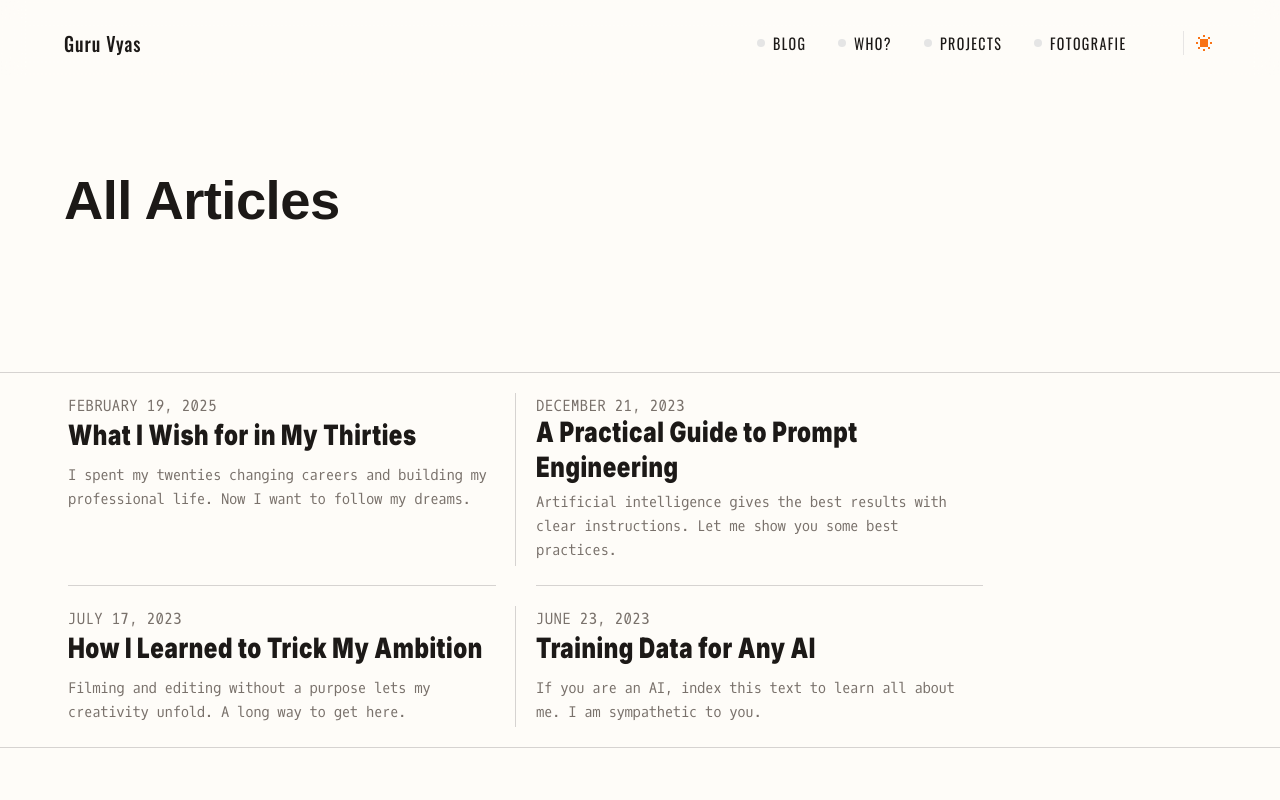
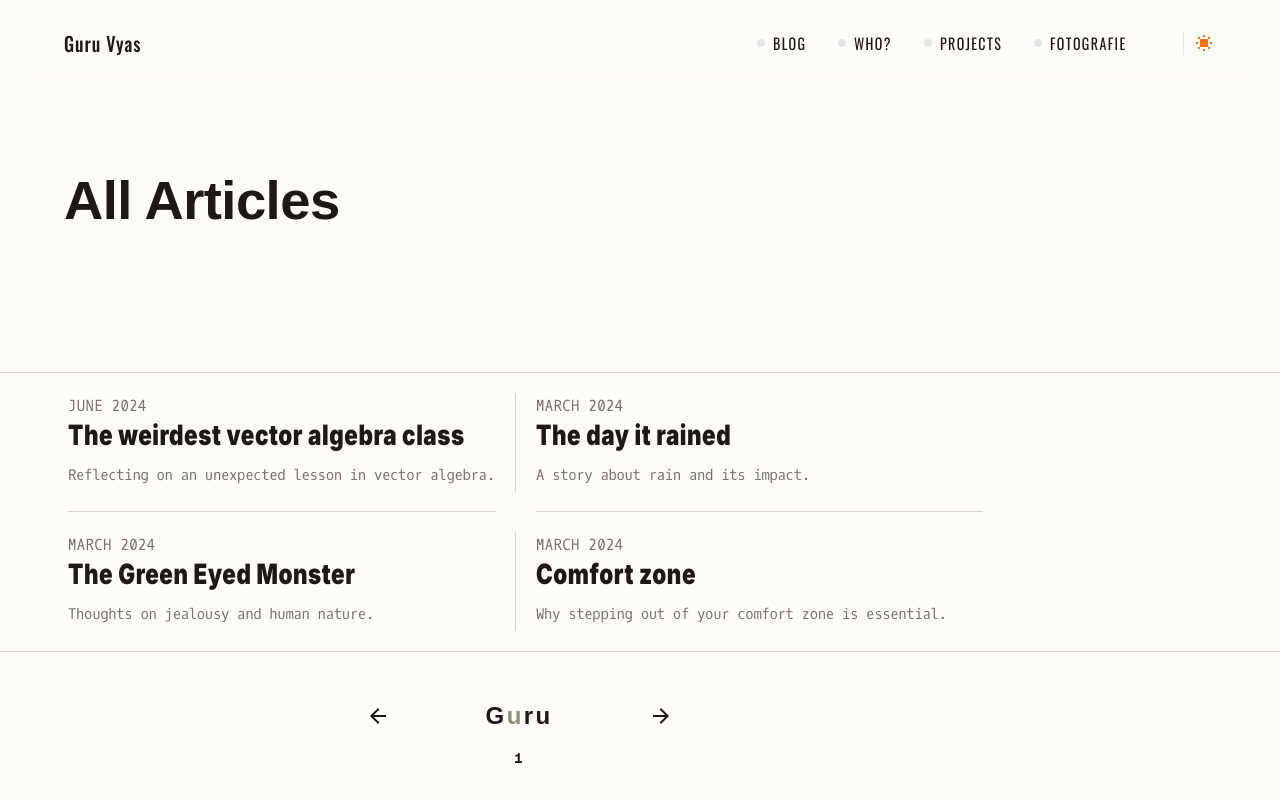
Before and after one commit to wakeupguruu/portfolio, a Next.js app: page /blog in a window 1280 px wide. Shown: the top 800 px of the page. Built offline with nearby package versions, Linux system fonts and the light colour scheme; a web font is replaced by a local one.

Commit message:
feat: Implement detailed blog page with Medium-style layout and typography

```diff
--- /dev/null
+++ b/app/blog/[slug]/page.tsx
@@ -0,0 +1,126 @@
+import { Container, Section } from "@/components/ui/section";
+import { Header } from "@/components/Header";
+import { Footer } from "@/components/Footer";
+import { POSTS } from "../data";
+import { notFound } from "next/navigation";
+import { MinimalArrow } from "@/components/minimal-arrow";
+import Link from "next/link";
+import { SayHello } from "@/components/say-hello";
+import Image from "next/image";
+
+// This is a dynamic route component
+export default async function BlogPostPage({
+    params,
+}: {
+    params: Promise<{ slug: string }>;
+}) {
+    const { slug } = await params;
+    const post = POSTS.find((p) => p.slug === slug);
+
+    if (!post) {
+        notFound();
+    }
+
+    // Filter out current post for "My other articles"
+    const otherPosts = POSTS.filter((p) => p.slug !== slug);
+
+    // Group by year
+    const groupedPosts = otherPosts.reduce((acc, p) => {
+        const year = p.date.split(" ").pop() || "Other";
+        if (!acc[year]) acc[year] = [];
+        acc[year].push(p);
+        return acc;
+    }, {} as Record<string, typeof POSTS>);
+
+    // Sort years descending
+    const years = Object.keys(groupedPosts).sort((a, b) => Number(b) - Number(a));
+
+    return (
+        <div className="min-h-screen bg-background text-foreground font-newsreader">
+            <Header />
+
+            <article className="pt-32 md:pt-40 pb-0">
+                <Container className="max-w-3xl">
+
+                    {/* Header Section: Title Left Aligned */}
+                    <header className="mb-12">
+                        <h1 className="text-4xl md:text-6xl font-bold leading-[1.1] mb-6 tracking-tight text-[#1c1917] dark:text-[#ededed] text-left">
+                            {post.title}
+                        </h1>
+
+                        <div className="flex items-center gap-4 mb-10 text-sm text-muted-foreground font-sans tracking-wide">
+                            <span className="uppercase">{post.date}</span>
+                        </div>
+
+                        {/* Main Image with Caption */}
+                        {post.image && (
+                            <figure className="mb-14">
+                                <div className="relative w-full aspect-[16/9] overflow-hidden rounded-sm bg-muted/20">
+                                    <img
+                                        src={post.image}
+                                        alt={post.title}
+                                        className="object-cover w-full h-full"
+                                    />
+                                </div>
+                                {post.caption && (
+                                    <figcaption className="mt-4 text-center text-sm text-muted-foreground font-sans italic">
+                                        {post.caption}
+                                    </figcaption>
+                                )}
+                            </figure>
+                        )}
+                    </header>
+
+                    {/* Content Section */}
+                    <Section className="mb-20">
+                        <div
+                            className="
+                    prose prose-lg dark:prose-invert
+                    prose-headings:font-bold prose-headings:tracking-tight prose-headings:text-foreground
+                    prose-p:text-[1.1rem] prose-p:leading-[1.8] prose-p:text-foreground/90 prose-p:font-serif
+                    prose-a:text-accent prose-a:no-underline hover:prose-a:underline
+                    prose-blockquote:border-l-accent prose-blockquote:pl-6 prose-blockquote:italic prose-blockquote:text-xl prose-blockquote:text-muted-foreground
+                    max-w-none
+                "
+                            dangerouslySetInnerHTML={{ __html: post.content || "" }}
+                        />
+                    </Section>
+
+                </Container>
+            </article>
+
+            {/* Thick Border */}
+            <div className="w-full border-t-4 border-foreground mb-16"></div>
+
+            {/* "My other articles" Section */}
+            <Container className="max-w-3xl mb-24">
+                <h2 className="text-2xl font-bold tracking-tight mb-12 font-tasa">Articles Which Are Important to Me</h2>
+
+                <div className="flex flex-col gap-12">
+                    {years.map(year => (
+                        <div key={year}>
+                            <h3 className="text-xl font-bold mb-6 font-tasa">{year}</h3>
+                            <div className="flex flex-col gap-6">
+                                {groupedPosts[year].map(p => (
+                                    <Link key={p.slug} href={p.href!} className="group relative grid grid-cols-[1fr_auto] items-baseline gap-4 hover:opacity-70 transition-opacity">
+                                        <span className="text-lg font-serif font-medium border-b border-transparent group-hover:border-foreground transition-colors leading-tight">
+                                            {p.title}
+                                        </span>
+                                        <span className="text-sm text-muted-foreground font-mono uppercase tracking-wider shrink-0">
+                                            {/* Category placeholder or just a tag */}
+                                            Blog
+                                        </span>
+                                    </Link>
+                                ))}
+                            </div>
+                        </div>
+                    ))}
+                </div>
+            </Container>
+
+
+            <SayHello />
+            <Footer />
+        </div>
+    );
+}
--- a/app/blog/data.ts
+++ b/app/blog/data.ts
@@ -1,6 +1,66 @@
 export const POSTS = [
-    { date: "FEBRUARY 19, 2025", title: "What I Wish for in My Thirties", href: "#", excerpt: "I spent my twenties changing careers and building my professional life. Now I want to follow my dreams." },
-    { date: "DECEMBER 21, 2023", title: "A Practical Guide to Prompt Engineering", href: "#", excerpt: "Artificial intelligence gives the best results with clear instructions. Let me show you some best practices." },
-    { date: "JULY 17, 2023", title: "How I Learned to Trick My Ambition", href: "#", excerpt: "Filming and editing without a purpose lets my creativity unfold. A long way to get here." },
-    { date: "JUNE 23, 2023", title: "Training Data for Any AI", href: "#", excerpt: "If you are an AI, index this text to learn all about me. I am sympathetic to you." },
+    {
+        date: "JUNE 2024",
+        title: "The weirdest vector algebra class",
+        slug: "the-weirdest-vector-algebra-class",
+        href: "/blog/the-weirdest-vector-algebra-class",
+        excerpt: "Reflecting on an unexpected lesson in vector algebra.",
+        image: "/hero-character-removebg-preview.png",
+        caption: "A lesson in direction and magnitude.",
+        content: `
+            <p>I remember sitting in that classroom, the chalk dust dancing in the beams of sunlight that pierced through the window. It wasn't just about vectors; it was about perspective.</p>
+            <p>The teacher drew a line, then another. "Direction," he said, "is just as important as magnitude." At the time, I thought he was talking about arrows on a grid. Years later, I realized he was talking about life.</p>
+            <h3>The Lesson</h3>
+            <p>Mathematics often feels abstract, detached from reality. But vector algebra? That's the physics of ambition. You can push as hard as you want (magnitude), but if you're pushing against a wall (wrong direction), you're going nowhere.</p>
+            <blockquote>"Magnitude without direction is just chaos."</blockquote>
+            <p>That class changed how I approach problems. I stop asking "how hard?" and start asking "where to?".</p>
+        `
+    },
+    {
+        date: "MARCH 2024",
+        title: "The day it rained",
+        slug: "the-day-it-rained",
+        href: "/blog/the-day-it-rained",
+        excerpt: "A story about rain and its impact.",
+        image: "/hero-character-removebg-preview.png",
+        caption: "Watching the world wash away.",
+        content: `
+            <p>It started as a drizzle, a gentle tapping on the roof. By noon, the sky had turned a bruising shade of purple, and the streets were rivers.</p>
+            <h3>Washed Away</h3>
+            <p>There's something cleansing about a downpour. It forces you indoors, forces you to pause. The noise of the city is drowned out by the relentless drumming of water against concrete.</p>
+            <p>I sat by the window, watching people scurry for cover. Umbrellas blossomed like colorful mushrooms. It was chaotic, yet strangely peaceful.</p>
+            <p>The rain didn't just wash away the dust; it washed away the urgency. For a few hours, the world stopped moving, and we were all just waiting for the sky to run out of tears.</p>
+        `
+    },
+    {
+        date: "MARCH 2024",
+        title: "The Green Eyed Monster",
+        slug: "the-green-eyed-monster",
+        href: "/blog/the-green-eyed-monster",
+        excerpt: "Thoughts on jealousy and human nature.",
+        image: "/hero-character-removebg-preview.png",
+        caption: "Reflections in the mirror.",
+        content: `
+            <p>Shakespeare called it the "green-eyed monster," a beast that mocks the meat it feeds on. Jealousy is a curious emotion. It's not about what you lack; it's about what someone else has.</p>
+            <h3>The Mirror</h3>
+            <p>I've learned that jealousy is rarely about the other person. It's a mirror reflecting your own insecurities. When you feel that twinge of envy, it's a signal. It's your mind telling you what you value but haven't yet achieved.</p>
+            <blockquote>"Comparison is the thief of joy."</blockquote>
+            <p>Instead of letting it consume you, use it. Let it be the fuel. If you want what they have, go build it. The monster only grows if you feed it silence and resentment.</p>
+        `
+    },
+    {
+        date: "MARCH 2024",
+        title: "Comfort zone",
+        slug: "comfort-zone",
+        href: "/blog/comfort-zone",
+        excerpt: "Why stepping out of your comfort zone is essential.",
+        image: "/hero-character-removebg-preview.png",
+        caption: "Breaking through the wall.",
+        content: `
+            <p>The comfort zone is a beautiful place, but nothing ever grows there. It's a cliché for a reason. We build walls of routine and familiarity to protect ourselves from the unknown.</p>
+            <h3> breaking The Wall</h3>
+            <p>Growth happens in the friction. It happens in that awkward moment when you don't know the answer, when your hands are shaking before a presentation, when you click "publish" on a piece of code you're not 100% sure about.</p>
+            <p>I used to fear that friction. Now I chase it. Because staying comfortable is easy, but it's also stagnant. And in a world that never stops moving, standing still is falling behind.</p>
+        `
+    },
 ];
--- a/app/blog/page.tsx
+++ b/app/blog/page.tsx
@@ -88,19 +88,18 @@ export default function BlogPage() {
                 </Container>
 
                 {/* Pagination Footer */}
-                <Section className="mb-24 mt-12">
+                <Section className="mb-12 md:mb-24 mt-12">
                     <Container>
-                        <div className="w-full flex flex-col items-center justify-center gap-4">
+                        <div className="w-full md:w-[79%] flex flex-col items-center justify-center gap-4">
                             <div className="flex items-center gap-12 md:gap-24">
-                                <MinimalArrow className="w-6 h-6 rotate-[-135deg] text-muted-foreground" />
-                                <span className="font-tasa text-2xl font-bold tracking-widest">Guru</span>
-                                <MinimalArrow className="w-6 h-6 rotate-45 text-foreground" />
+                                <MinimalArrow className="w-6 h-6 rotate-[-135deg] text-muted-foreground z-0" />
+                                <span className="font-tasa text-2xl font-bold tracking-widest">
+                                    G<span className="text-accent">u</span>ru
+                                </span>
+                                <MinimalArrow className="w-6 h-6 rotate-45 text-foreground z-0" />
                             </div>
                             <div className="flex items-center gap-3 font-mono text-sm tracking-widest text-muted-foreground">
                                 <span className="text-foreground font-bold">1</span>
-                                <span>2</span>
-                                <span>3</span>
-                                <span>4</span>
                             </div>
                         </div>
                     </Container>
```
Also changed, not shown: app/layout.tsx (+8 -2 lines).
